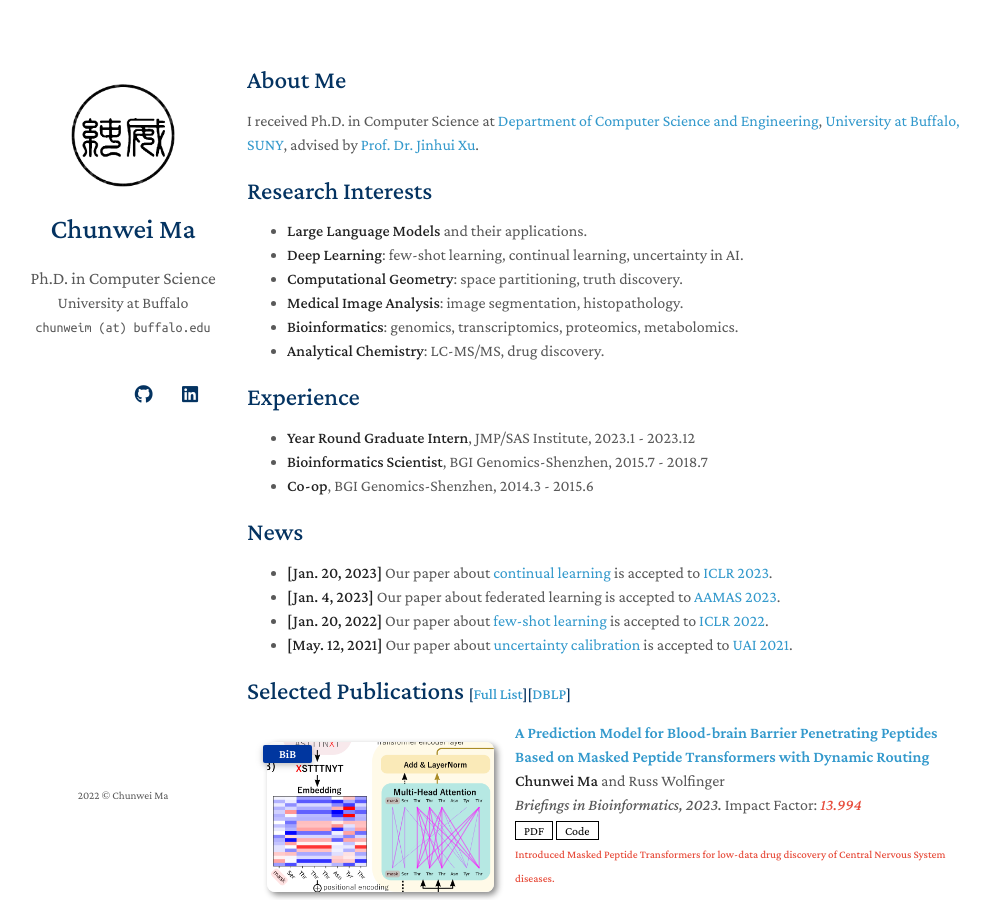
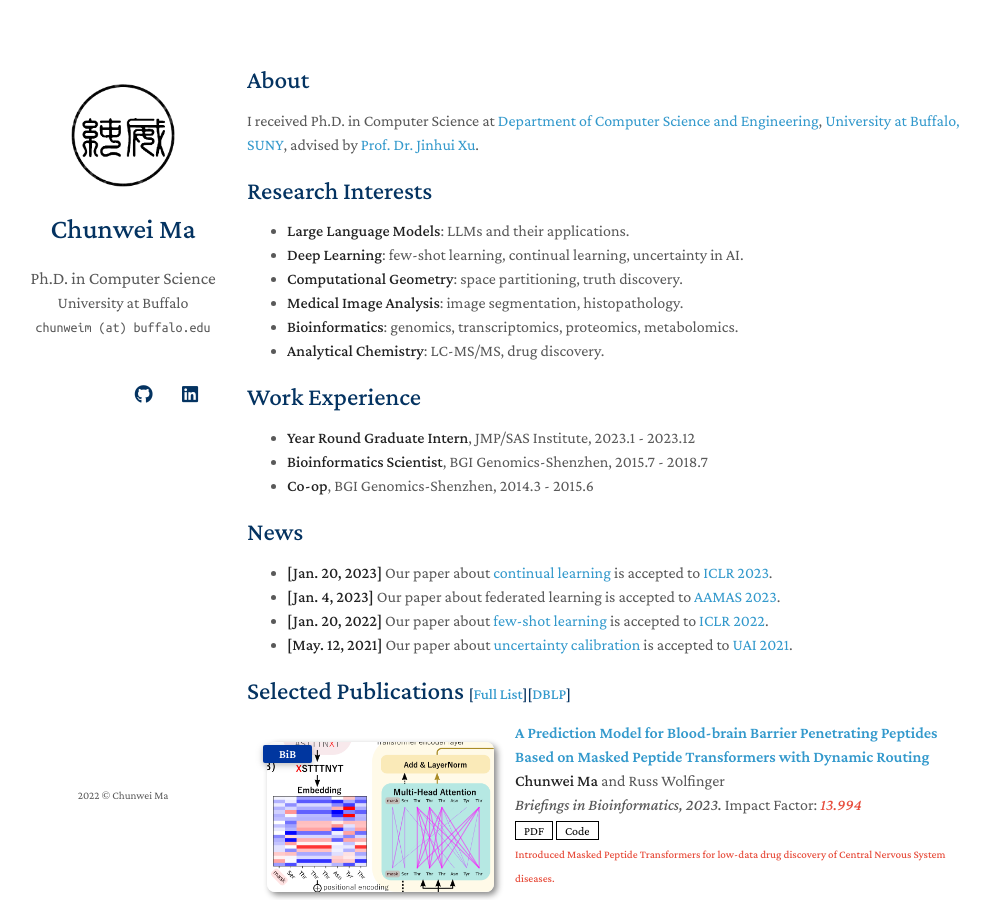
Before and after one commit to MaChunwei/MaChunwei.github.io, a Jekyll site: the page built from index.md, in a window 1280 px wide and 900 px high. Shown: the whole window, without its empty margins (153-1143 px from the left). Built offline with Jekyll 4.4.1, drawn with Linux system fonts in a browser that asks for light colours; nearby versions of some CDN libraries; a style sheet for code colours, icons or effects is not loaded; our own code applies the rules of GitHub Pages for plain Markdown files.

Commit message:
Update index.md

```diff
--- a/index.md
+++ b/index.md
@@ -2,7 +2,7 @@
 layout: homepage
 ---
 
-## About Me
+## About
 
 I received Ph.D. in Computer Science at [Department of Computer Science and Engineering](https://engineering.buffalo.edu/computer-science-engineering.html), [University at Buffalo, SUNY](https://www.buffalo.edu/), advised by [Prof. Dr. Jinhui Xu](https://cse.buffalo.edu/~jinhui/).
 
@@ -11,7 +11,7 @@ I received Ph.D. in Computer Science at [Department of Computer Science and Engi
 <!--
 My research interest is **deep learning** powered by (high dimensional) **computational geometry**.
 -->
-- **Large Language Models** and their applications.
+- **Large Language Models**: LLMs and their applications.
 - **Deep Learning**: few-shot learning, continual learning, uncertainty in AI.
 - **Computational Geometry**: space partitioning, truth discovery.
 - **Medical Image Analysis**: image segmentation, histopathology.
@@ -22,7 +22,7 @@ My research interest is **deep learning** powered by (high dimensional) **comput
 <strong style="color:#e74d3c; font-weight:600">I am looking for a research intern position in the EU and the US. I'd appreciate a ping if you see a job I might fit.</strong>
 -->
 
-## Experience
+## Work Experience
 - **Year Round Graduate Intern**,  JMP/SAS Institute,  2023.1 - 2023.12
 - **Bioinformatics Scientist**,  BGI Genomics-Shenzhen,  2015.7 - 2018.7
 - **Co-op**,  BGI Genomics-Shenzhen,  2014.3 - 2015.6
```
